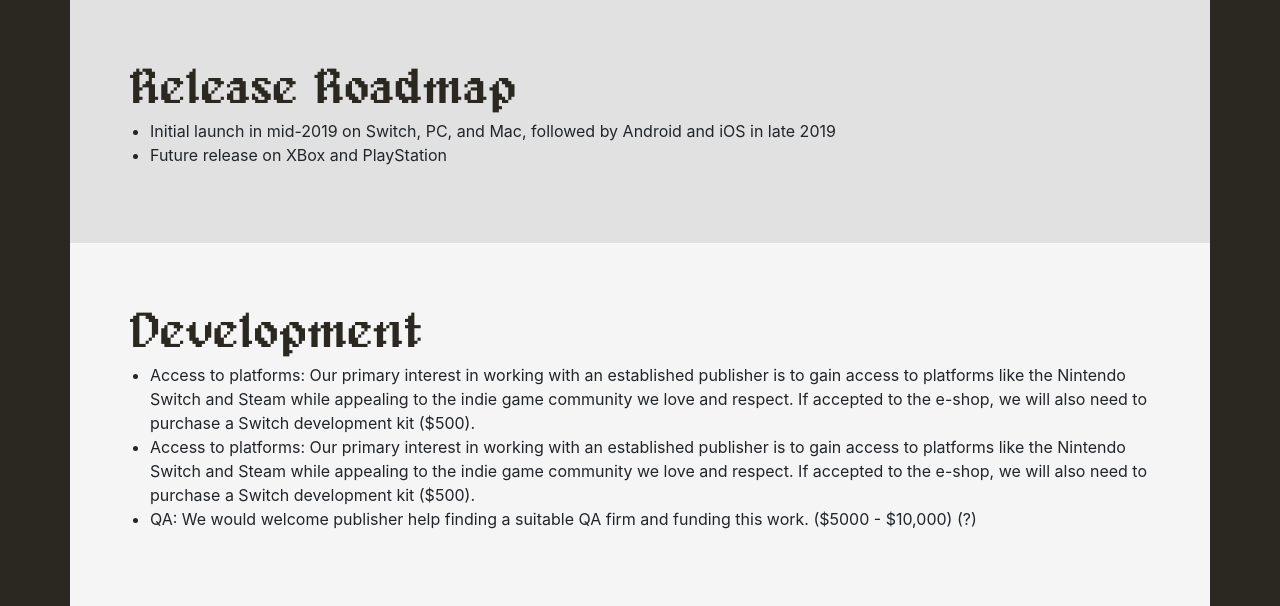
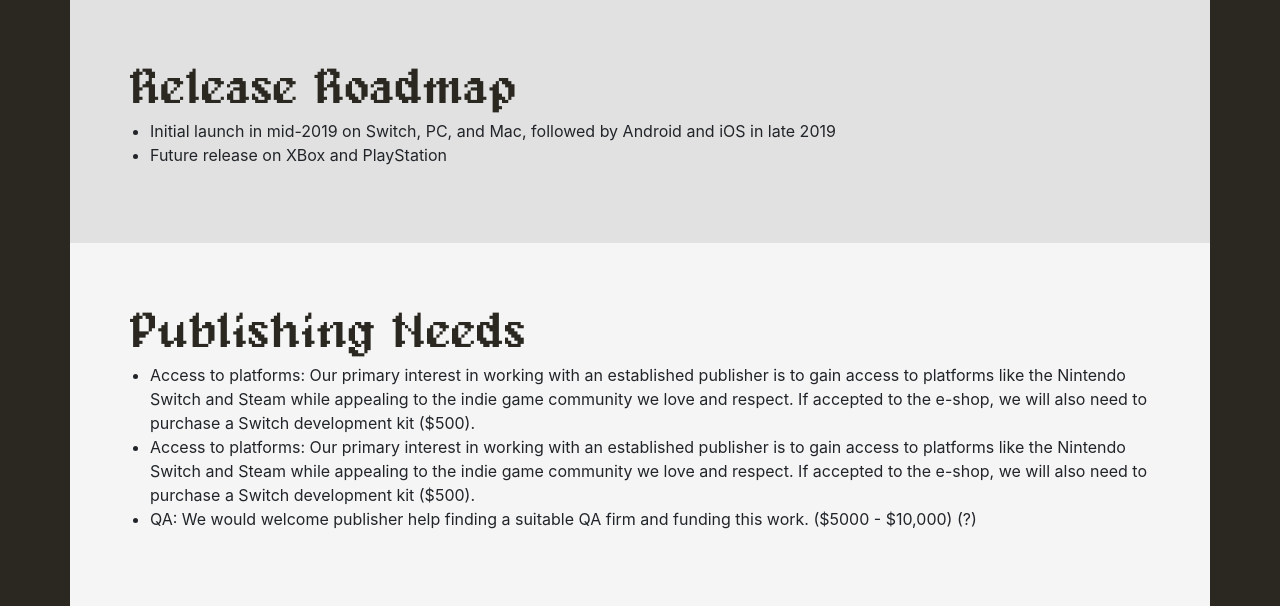
Before and after one commit to jsruesch/arcanistpitch, a PHP site: page / in a window 1280 px wide. Shown: the part 1518-2124 px from the top of the page. Run offline with PHP 8.4, Linux system fonts and the light colour scheme.

Commit message:
add publishing needs header

```diff
--- a/index.php
+++ b/index.php
@@ -139,7 +139,7 @@
         <!-- Publishing Needs -->
         <div class="row bg-lgrey pad60">
             <div class="row">
-              <h1 class="text-dgrey">Development</h1>
+              <h1 class="text-dgrey">Publishing Needs</h1>
             </div>
             <div class="row">
                 <ul class="disc">
```
